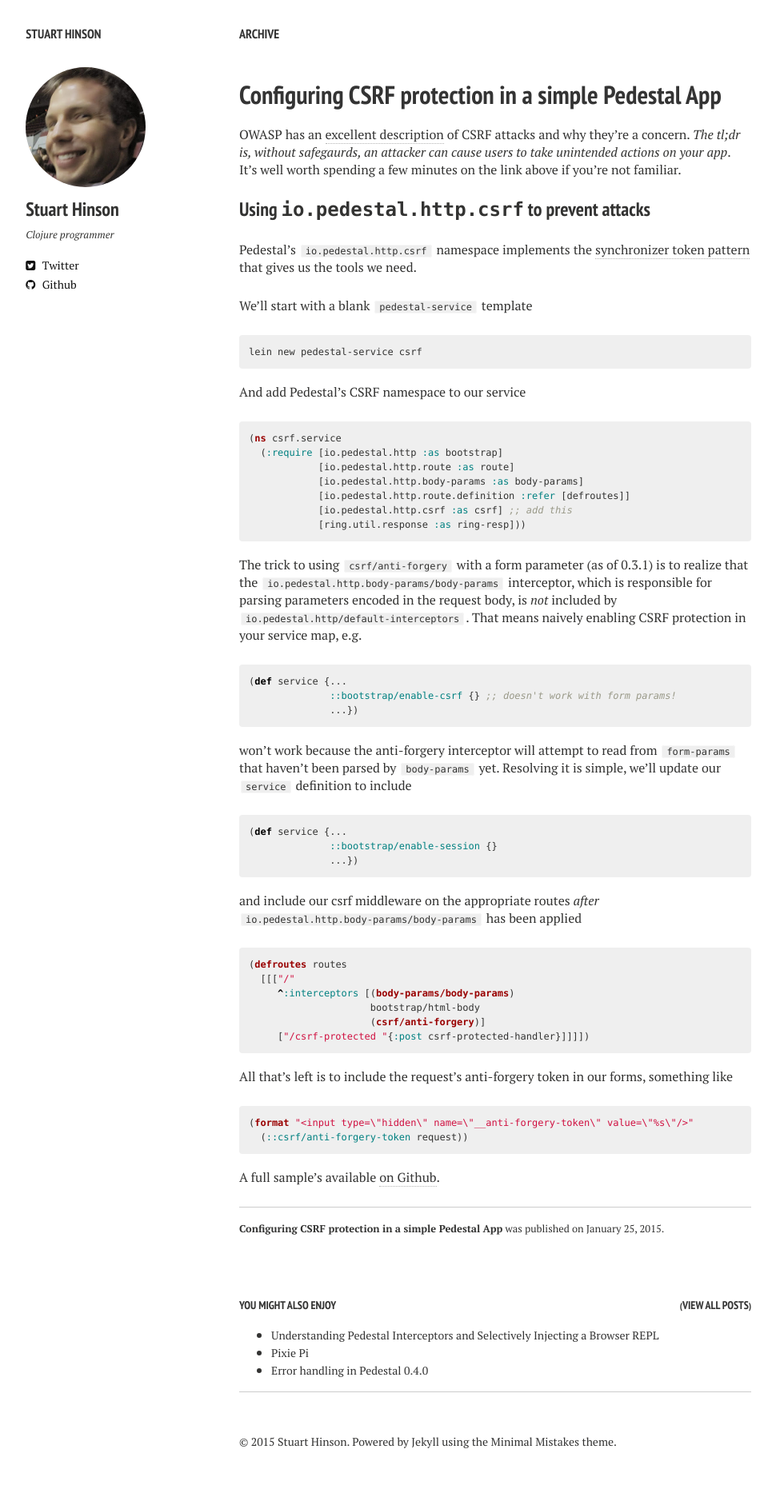
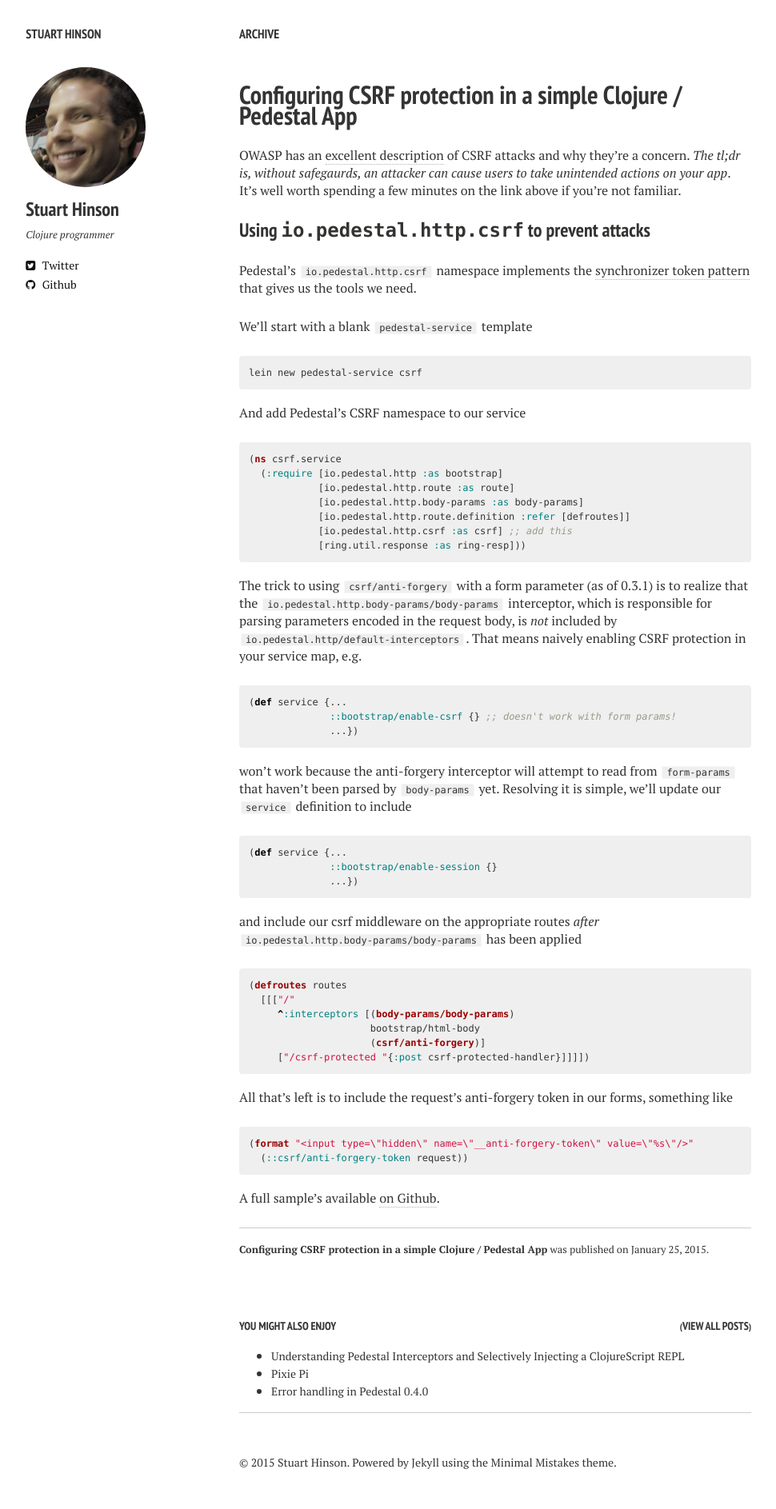
Before and after one commit to stuarth/stuarth.github.io, a Jekyll site: the page built from _posts/2015-01-25-csrf-pedestal.markdown, in a window 1280 px wide. Shown: the whole page at 80% size, without its empty margins (21-991 px from the left). Built offline with Jekyll 4.4.1, drawn with Linux system fonts in a browser that asks for light colours; nearby versions of some CDN libraries; before the commit the page ends 1861 px from its top, so only the background shows below that.

Commit message:
incl tags

```diff
--- a/_posts/2014-09-14-timeout-interaction.markdown
+++ b/_posts/2014-09-14-timeout-interaction.markdown
@@ -1,9 +1,10 @@
 ---
 layout: post
-title:  "Surprising timeout chan interactions in core.async"
-excerpt: "core.async timeout chans within a small resolution share underlying channels, leading to occasional surprises"
+title:  "Surprising timeout chan interactions in Clojure's core.async"
+excerpt: "Clojure core.async timeout chans within a small resolution share underlying channels, leading to occasional surprises"
 date:   2014-09-14 8:56:00
 categories: clojure
+tags: clojure
 ---
 
 
--- a/_posts/2015-01-25-csrf-pedestal.markdown
+++ b/_posts/2015-01-25-csrf-pedestal.markdown
@@ -1,9 +1,10 @@
 ---
 layout: post
-title:  "Configuring CSRF protection in a simple Pedestal App"
-excerpt: "How to configure CSRF protection in a Pedestal App"
+title:  "Configuring CSRF protection in a simple Clojure / Pedestal App"
+excerpt: "Learn to configure CSRF protection in a Clojure / Pedestal App"
 date:   2015-01-25 10:30
 categories: clojure
+tags: clojure pedestal csrf
 ---
 
 OWASP has an [excellent description](https://www.owasp.org/index.php/Cross-Site_Request_Forgery_%28CSRF%29) of CSRF attacks and why they're a concern. _The tl;dr is, without safegaurds, an attacker can cause users to take unintended actions on your app_. It's well worth spending a few minutes on the link above if you're not familiar.
--- a/_posts/2015-02-13-error-dispatch.markdown
+++ b/_posts/2015-02-13-error-dispatch.markdown
@@ -1,9 +1,10 @@
 ---
 layout: post
 title:  "Error handling in Pedestal 0.4.0"
-excerpt: "Error handling in Pedestal apps with io.pedestal.interceptor.error/error-dispatch"
+excerpt: "Error handling in Clojure / Pedestal apps with io.pedestal.interceptor.error/error-dispatch"
 date:   2015-02-13 9:30
 categories: clojure
+tags: clojure pedestal
 ---
 
 Pedestal 0.4.0 includes [`io.pedestal.interceptor.error/error-dispatch`](https://github.com/pedestal/pedestal/blob/88b940ca9c4b68de18f452f0e168400872f3c10e/service/src/io/pedestal/interceptor/error.clj#L5), which uses `core.match` to make error handling very tidy. For example
--- a/_posts/2015-05-05-pixie-pi.markdown
+++ b/_posts/2015-05-05-pixie-pi.markdown
@@ -1,9 +1,10 @@
 ---
 layout: post
 title:  "Pixie Pi"
-excerpt: "Notes on installing Pixie on a Raspberry Pi"
+excerpt: "Installing Pixie, a Clojure-inspired Lisp, on the Raspberry Pi"
 date:   2015-05-05 12:36:00
 categories: pixie
+tags: pixie clojure
 ---
 
 [Pixie](https://github.com/pixie-lang/pixie) is a Clojure-inspired lisp that has a quick startup time and [nice FFI support](https://github.com/pixie-lang/pixie/wiki/FFI-(interop-with-C)) that allows it to make use of existing C libraries, making it a nice option for working with the Raspberry Pi.
--- a/_posts/2015-05-22-pedestal-browser-repl.markdown
+++ b/_posts/2015-05-22-pedestal-browser-repl.markdown
@@ -1,9 +1,10 @@
 ---
 layout: post
-title:  "Understanding Pedestal Interceptors and Selectively Injecting a Browser REPL"
+title:  "Understanding Pedestal Interceptors and Selectively Injecting a ClojureScript REPL"
 excerpt: "Pedestal interceptors are data, and can be inspected as a request is processed. This can be used to conditionally inject a cljs REPL into a response"
 date:   2015-05-22 10:36:00
 categories: clojure
+tags: clojure clojurescript pedestal
 ---
 
 Pedestal represents interceptors, its analog to Ring middleware, as data. Let's look at how we can use that to conditionally inject a ClojureScript REPL into responses.
```
Also changed, not shown: other parts of _posts/2015-05-05-pixie-pi.markdown (+1 -1 lines).
